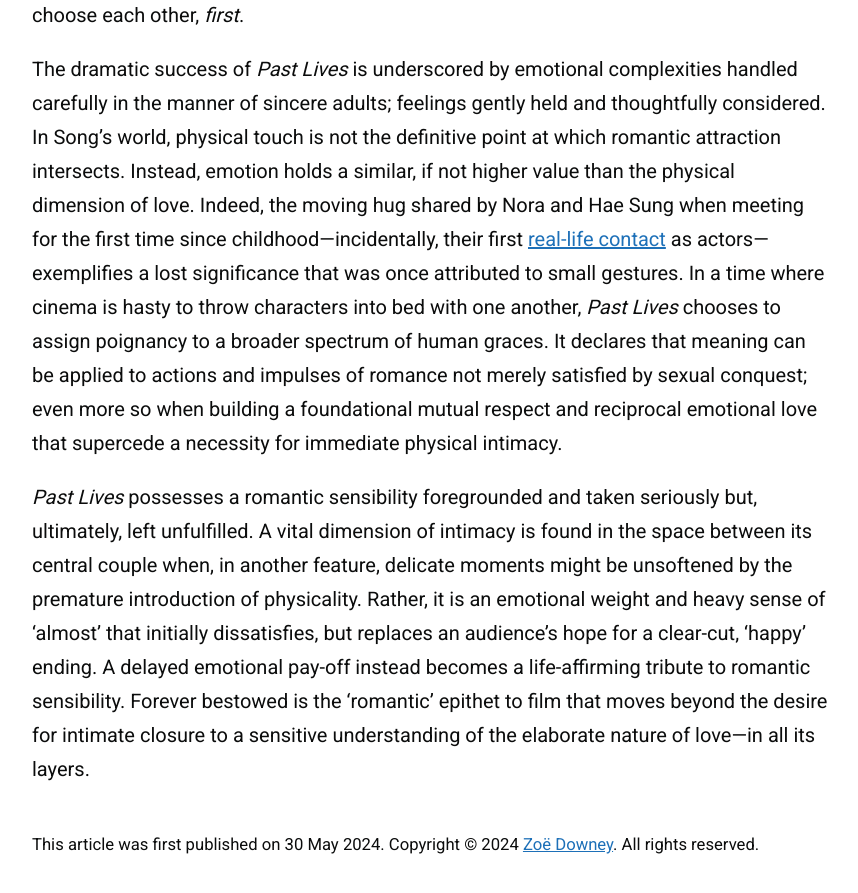
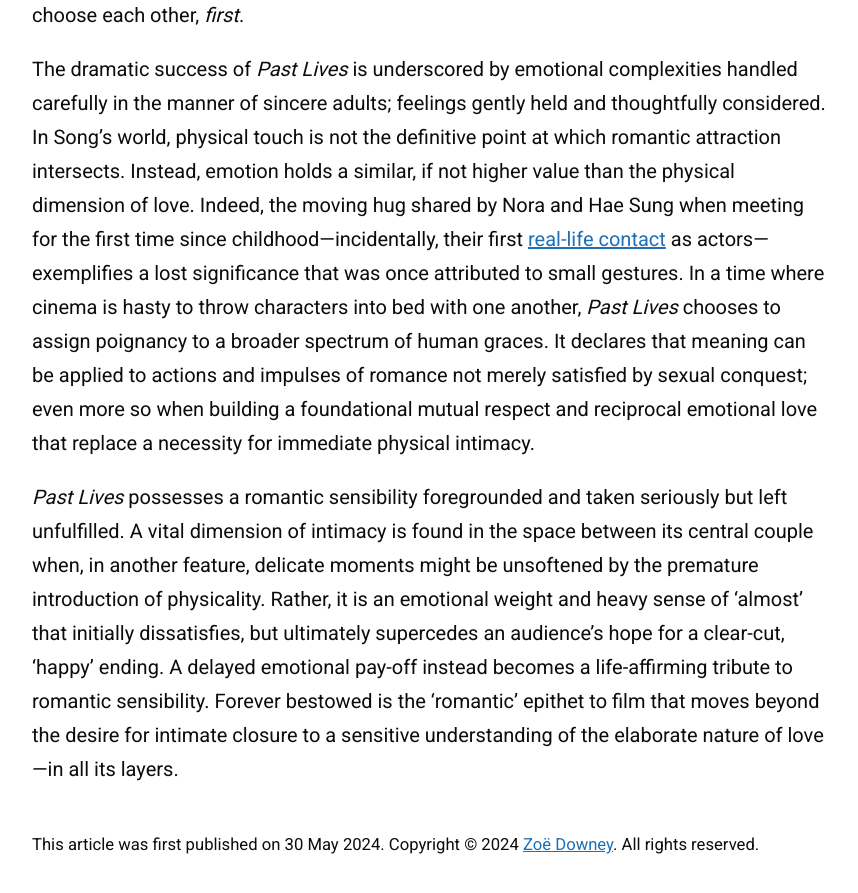
Before and after one commit to zoeurl/zoedowney.github.io, a Jekyll site: the page built from _posts/2024-05-30-past-lives.md, in a window 1280 px wide and 900 px high, scrolled down 2150 px. Shown: the top 893 px of the window, without its empty margins (208-1066 px from the left). Built offline with Jekyll 4.4.1, drawn with Linux system fonts in a browser that asks for light colours.

Commit message:
Update 2024-05-30-past-lives.md

```diff
--- a/_posts/2024-05-30-past-lives.md
+++ b/_posts/2024-05-30-past-lives.md
@@ -19,6 +19,6 @@
 
 The crux of the film, held together by the 8,000-layer [in-yun](https://en.wiktionary.org/wiki/%EC%9D%B8%EC%97%B0) concept of providence and fate in relationships, is tested by the introduction of the second man at the bar—Nora’s soon-to-be husband, Arthur. _Past Lives_ reveals its true sensitivity in its handling of Nora’s second major romance. Dramatic instinct, met with the fate concept, seeks to misdirect audiences and encourage the demonisation of Arthur as interloper. Arthur self-characterises as the “evil white American husband”, obstructing the path to love’s destiny and the unification of Nora and Hae Sung. Doomed romances in dramatic terms require a fairytale aspect of kismet-meets-strife. But, in reality, emotional maturity recognises that lasting compatibility is built on mutual understanding and the consistent alignment of personal values. Despite complex romantic threads tied to Hae Sung, which may resist being loosened, Nora and Arthur are fated to belong together precisely because they choose each other, _first_.
 
-The dramatic success of _Past Lives_ is underscored by emotional complexities handled carefully in the manner of sincere adults; feelings gently held and thoughtfully considered. In Song’s world, physical touch is not the definitive point at which romantic attraction intersects. Instead, emotion holds a similar, if not higher value than the physical dimension of love. Indeed, the moving hug shared by Nora and Hae Sung when meeting for the first time since childhood—incidentally, their first [real-life contact](https://www.youtube.com/watch?v=9d4ObkmCJYs&t=7s&ab_channel=A24) as actors—exemplifies a lost significance that was once attributed to small gestures. In a time where cinema is hasty to throw characters into bed with one another, _Past Lives_ chooses to assign poignancy to a broader spectrum of human graces. It declares that meaning can be applied to actions and impulses of romance not merely satisfied by sexual conquest; even more so when building a foundational mutual respect and reciprocal emotional love that supercede a necessity for immediate physical intimacy.
+The dramatic success of _Past Lives_ is underscored by emotional complexities handled carefully in the manner of sincere adults; feelings gently held and thoughtfully considered. In Song’s world, physical touch is not the definitive point at which romantic attraction intersects. Instead, emotion holds a similar, if not higher value than the physical dimension of love. Indeed, the moving hug shared by Nora and Hae Sung when meeting for the first time since childhood—incidentally, their first [real-life contact](https://www.youtube.com/watch?v=9d4ObkmCJYs&t=7s&ab_channel=A24) as actors—exemplifies a lost significance that was once attributed to small gestures. In a time where cinema is hasty to throw characters into bed with one another, _Past Lives_ chooses to assign poignancy to a broader spectrum of human graces. It declares that meaning can be applied to actions and impulses of romance not merely satisfied by sexual conquest; even more so when building a foundational mutual respect and reciprocal emotional love that replace a necessity for immediate physical intimacy.
 
-_Past Lives_ possesses a romantic sensibility foregrounded and taken seriously but, ultimately, left unfulfilled. A vital dimension of intimacy is found in the space between its central couple when, in another feature, delicate moments might be unsoftened by the premature introduction of physicality. Rather, it is an emotional weight and heavy sense of ‘almost’ that initially dissatisfies, but replaces an audience’s hope for a clear-cut, ‘happy’ ending. A delayed emotional pay-off instead becomes a life-affirming tribute to romantic sensibility. Forever bestowed is the ‘romantic’ epithet to film that moves beyond the desire for intimate closure to a sensitive understanding of the elaborate nature of love—in all its layers.
+_Past Lives_ possesses a romantic sensibility foregrounded and taken seriously but left unfulfilled. A vital dimension of intimacy is found in the space between its central couple when, in another feature, delicate moments might be unsoftened by the premature introduction of physicality. Rather, it is an emotional weight and heavy sense of ‘almost’ that initially dissatisfies, but ultimately supercedes an audience’s hope for a clear-cut, ‘happy’ ending. A delayed emotional pay-off instead becomes a life-affirming tribute to romantic sensibility. Forever bestowed is the ‘romantic’ epithet to film that moves beyond the desire for intimate closure to a sensitive understanding of the elaborate nature of love—in all its layers.
```
